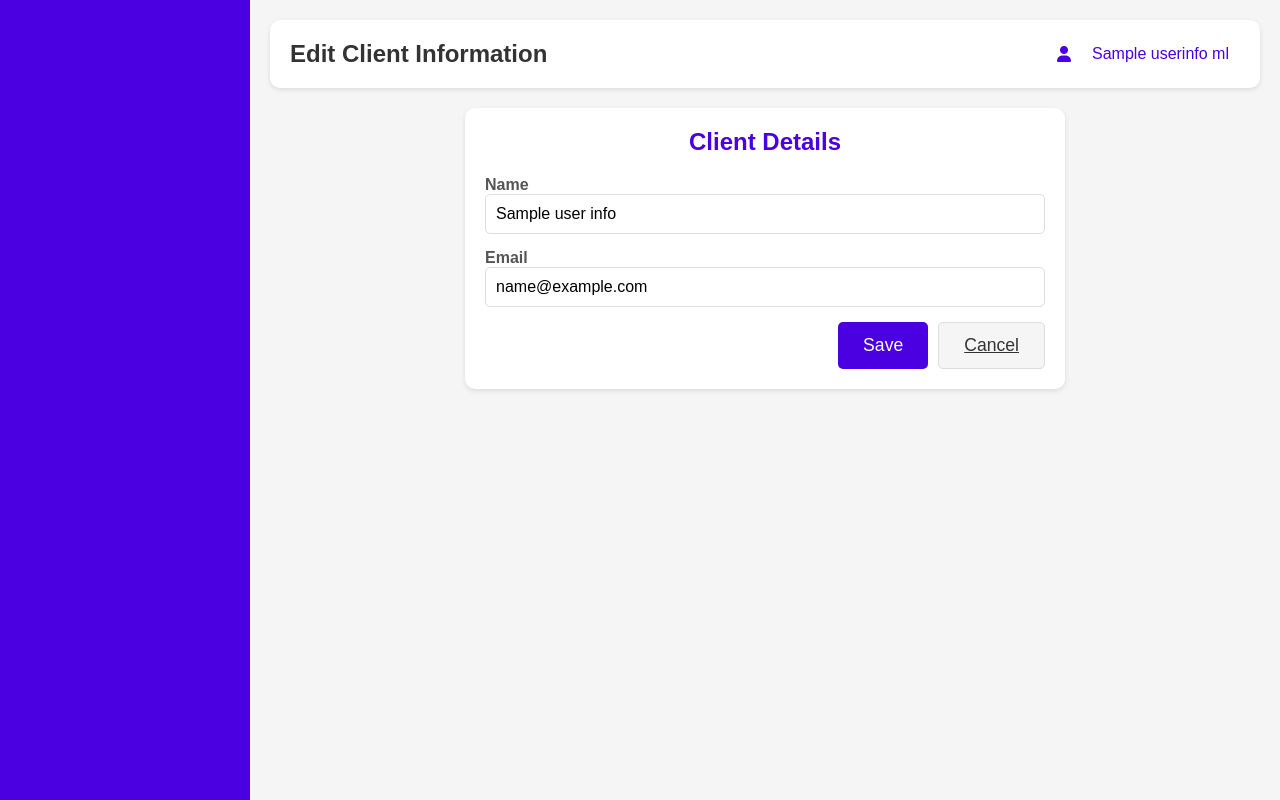
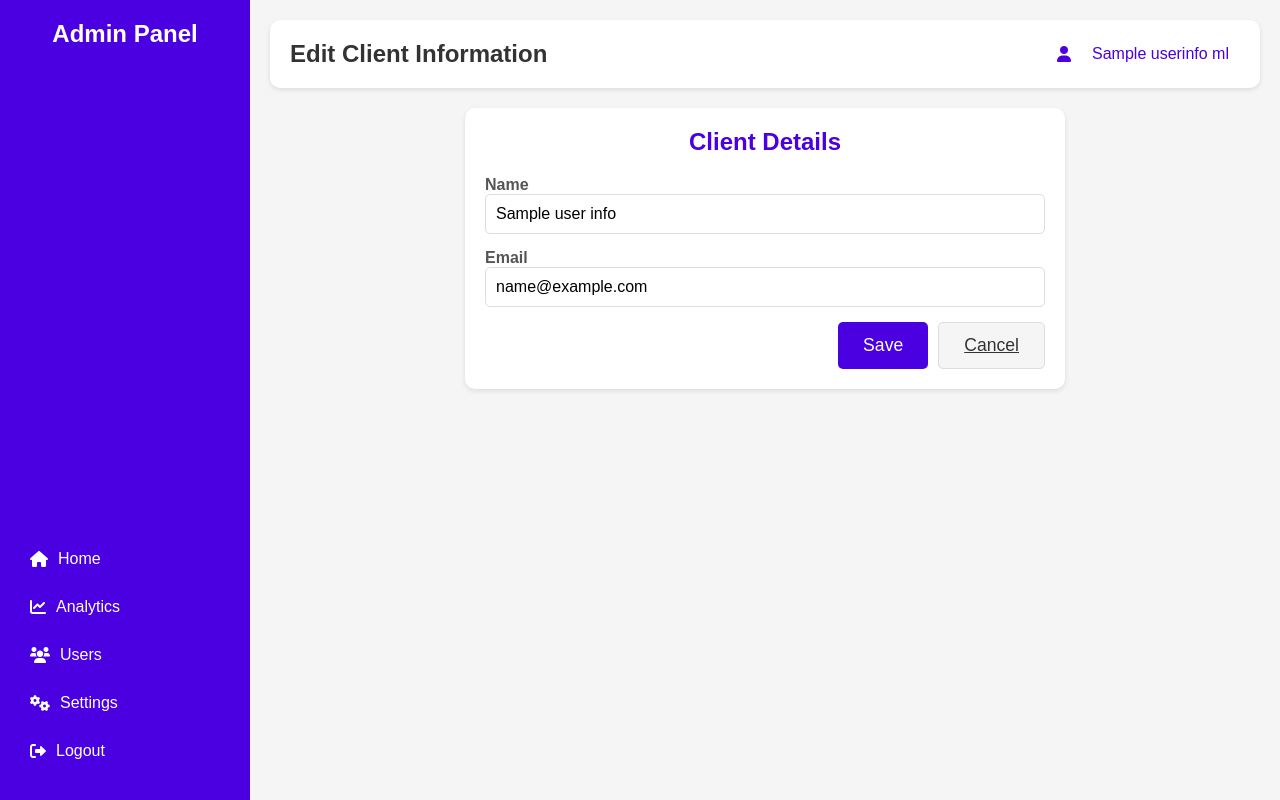
Before and after one commit to joaocruz1/system_mercadolivre, a Flask app: template templates/useredit.html in a window 1280 px wide. Run offline with Flask 3, Linux system fonts and the light colour scheme; the template is opened without the code that fills it: most values are stand-ins (such as "Sample title", 1, 10 or a date in 2020); parts of the project's set-up code (start-up, migrations or seed data) failed here and were passed over.

Commit message:
update_htmluserinfo

```diff
--- a/templates/useredit.html
+++ b/templates/useredit.html
@@ -11,7 +11,16 @@
     <div class="dashboard-container">
         <!-- Menu lateral -->
         <aside class="sidebar">
-            <!-- Conteúdo do menu lateral aqui -->
+            <h2>Admin Panel</h2>
+            <nav>
+                <ul>
+                    <li><a href="{{ url_for('dashboard.dashboard')}}"><i class="fas fa-home"></i> Home</a></li>
+                    <li><a href="#"><i class="fas fa-chart-line"></i> Analytics</a></li>
+                    <li><a href="{{ url_for('users.users') }}"><i class="fas fa-users"></i> Users</a></li>
+                    <li><a href="#"><i class="fas fa-cogs"></i> Settings</a></li>
+                    <li><a href="#"><i class="fas fa-sign-out-alt"></i> Logout</a></li>
+                </ul>
+            </nav>
         </aside>
 
         <!-- Conteúdo principal -->
@@ -52,7 +61,7 @@
                     </div>
                     <div class="form-actions">
                         <button type="submit" class="btn-save">Save</button>
-                        <a href="{{ url_for('login.login') }}" class="btn-cancel">Cancel</a>
+                        <a href="{{ url_for('users.users') }}" class="btn-cancel">Cancel</a>
                     </div>
                 </form>
             </section>
```
Also changed, not shown: 1 other file.
